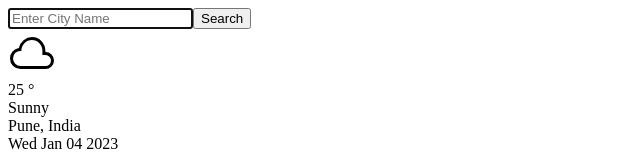
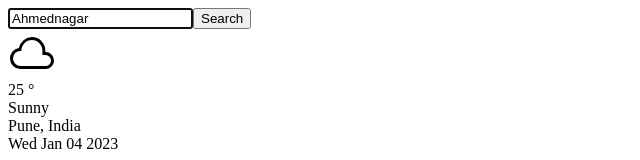
Before and after one commit to yash-purkar/weather-app-with-react, a React (Create React App) app: page / in a window 1280 px wide. Shown: the top 160 px of the page, without its empty margins (0-640 px from the left). Built offline with nearby package versions, Linux system fonts and the light colour scheme; no server answers.

Commit message:
got data

```diff
--- a/src/Component/Temp.js
+++ b/src/Component/Temp.js
@@ -1,19 +1,46 @@
-import React from 'react';
-import cloudy from './Icons/cloudy.svg'
+import React, { useEffect } from 'react';
+import cloudy from './Icons/cloudy.svg';
 
 const Temp = () => {
+  const [inputCity, setInputCity] = React.useState("Ahmednagar");
+
+
+  const getWeather = async () => {
+    try {
+      let response = await fetch(`https://api.openweathermap.org/data/2.5/weather?q=${inputCity}&appid=2d9f020388f73c365b0cc6457b04233e`);
+      let data = await response.json();
+      // console.log(data);
+      const { temp, humidity } = data.main;
+      const name = data.name;
+      const { sunrise, sunset } = data.sys;
+      console.log(temp, humidity, name, sunrise, sunset);
+
+
+
+    }
+    catch (err) {
+      console.log("Not found");
+    }
+  }
+
+  useEffect(() => {
+    getWeather();
+  }, [])
 
 
   return (
     <>
       <div className="main-div">
         <div className="search">
-          <input type="text" placeholder="Enter City Name" autoFocus="off" className='input-city' />
-          <button className='search-btn'>Search</button>
+          <input type="text"
+            value={inputCity}
+            onChange={(e) => setInputCity(e.target.value)}
+            placeholder="Enter City Name" autoFocus="off" className='input-city' />
+          <button onClick={getWeather} className='search-btn'>Search</button>
         </div>
       </div>
 
-      <articles className="widget">
+      <article className="widget">
         <div className="icon">
           <img src={cloudy} alt="" />
         </div>
@@ -32,7 +59,7 @@ const Temp = () => {
         <div className="date">
           {new Date().toDateString()}
         </div>
-      </articles>
+      </article>
     </>
   )
 }
```
